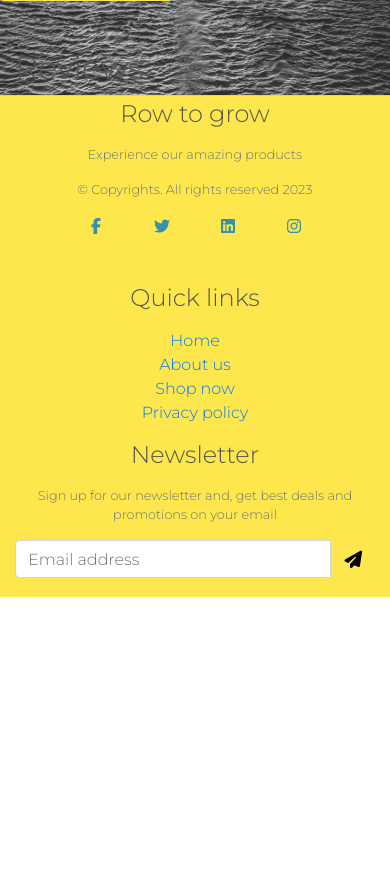
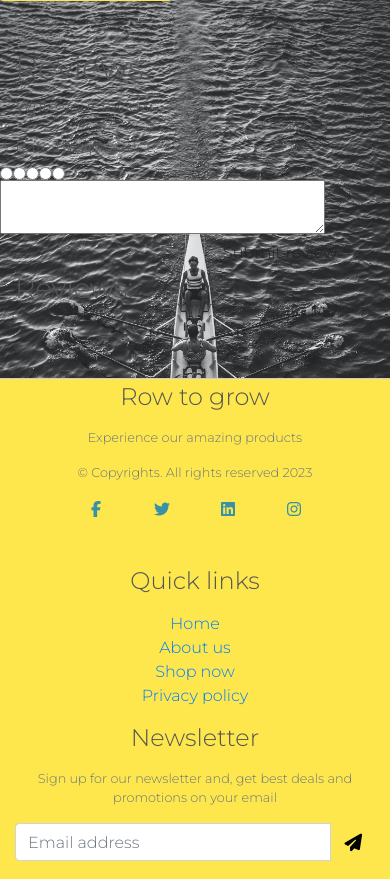
Before and after one commit to tmarkec/row_to_grow, a Django app: template products/templates/products/product_detail.html in a window 390 px wide. Shown: the part 884-1763 px from the top of the page. Before the commit the page ends 1481 px from the top, so only its background shows below. Run offline with Django 3.2, Linux system fonts and the light colour scheme; the template is opened without the code that fills it, so the values that code supplies are empty; the visitor is signed in with stand-in values (Sample User, id 1); parts of the project's set-up code (start-up, migrations or seed data) failed here and were passed over; some libraries are stand-ins or nearby versions.

Commit message:
add review model, basic form display and basic styling

```diff
--- a/products/admin.py
+++ b/products/admin.py
@@ -1,5 +1,5 @@
 from django.contrib import admin
-from .models import Product, Category
+from .models import Product, Category, Review
 
 # Register your models here.
 
@@ -26,3 +26,4 @@ class CategoryAdmin(admin.ModelAdmin):
 
 admin.site.register(Product, ProductAdmin)
 admin.site.register(Category, CategoryAdmin)
+admin.site.register(Review)
--- a/products/templates/products/product_detail.html
+++ b/products/templates/products/product_detail.html
@@ -115,6 +115,51 @@
         </div>
         <div class="col-12 col-md-6 col-lg-4">
             <h2>Reviews</h2>
+            {% if user.is_authenticated %}
+            <form action="" method="POST">
+                {% csrf_token %}
+                <p>Write your review</p>
+                <label for="">Rate this product!</label>
+                <div class="row">
+                <input type="radio" name="rating5" value="5" id="">
+                <input type="radio" name="rating4" value="5" id="">
+                <input type="radio" name="rating3" value="5" id="">
+                <input type="radio" name="rating2" value="5" id="">
+                <input type="radio" name="rating1" value="5" id="">
+                </div>
+                <div class="row">
+                    <textarea name="review" rows="2" class="col-10"></textarea>
+                </div>
+                <div class="row">
+                    <div class="col">
+                        <!-- <p><strong>Posting as:</strong> {{ user.username }}</p> -->
+                    </div>
+                    <div class="col">
+                        <input type="submit" value="Submit review" class="btn">
+                    </div>
+                </div>
+            </form>
+            {% endif %}
+            <div class="row">
+                <div class="col-md-7 mb-4 border-div">
+                    <h3>Reviews:</h3>
+                    <div class="card-body"></div>
+                    {% for review in reviews %}
+                    <div class="comments">
+                        <p><strong>
+                                {{ review.user }},
+                            </strong>
+                            <span class=" text-muted font-weight-normal">
+                                {{ review.created_on }}
+                            </span> wrote:
+                        </p>
+                        {{ review.review_comment | linebreaks }}
+                        <hr>
+                    </div>
+                    <!-- Our for loop ends here -->
+                    {% endfor %}
+                </div>
+            </div>
         </div>
     </div>
 </div>
--- a/profiles/admin.py
+++ b/profiles/admin.py
@@ -2,4 +2,4 @@ from django.contrib import admin
 
 from .models import Wishlist
 
-admin.site.register(Wishlist)
+admin.site.register(Wishlist),
```
Also changed, not shown: products/forms.py (added, +11 -0 lines), products/models.py (+12 -0 lines), products/views.py (+22 -0 lines), products/migrations/0003_review.py (added), profiles/forms.py (line endings or trailing spaces), profiles/migrations/0003_review.py (added), profiles/migrations/0004_delete_review.py (added), profiles/models.py (line endings or trailing spaces). Lines whose indentation alone changed are shown as unchanged.
